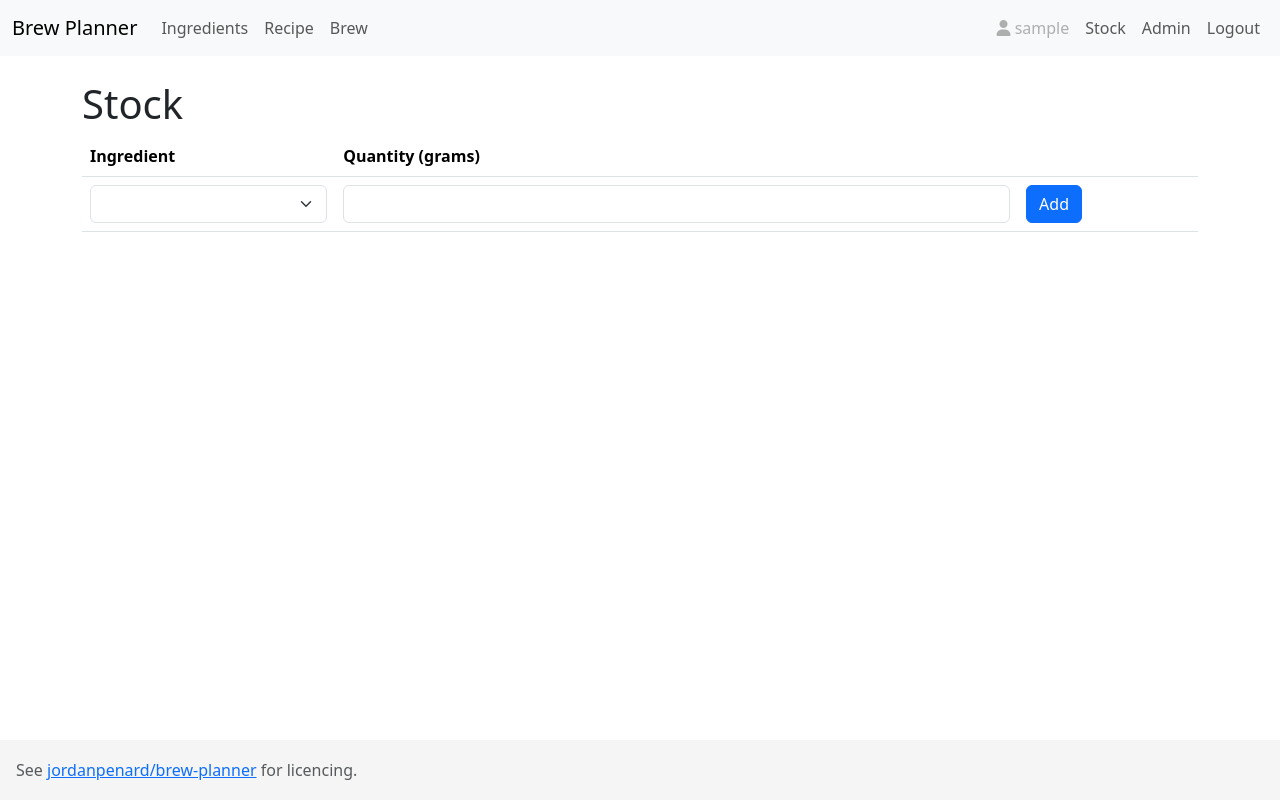
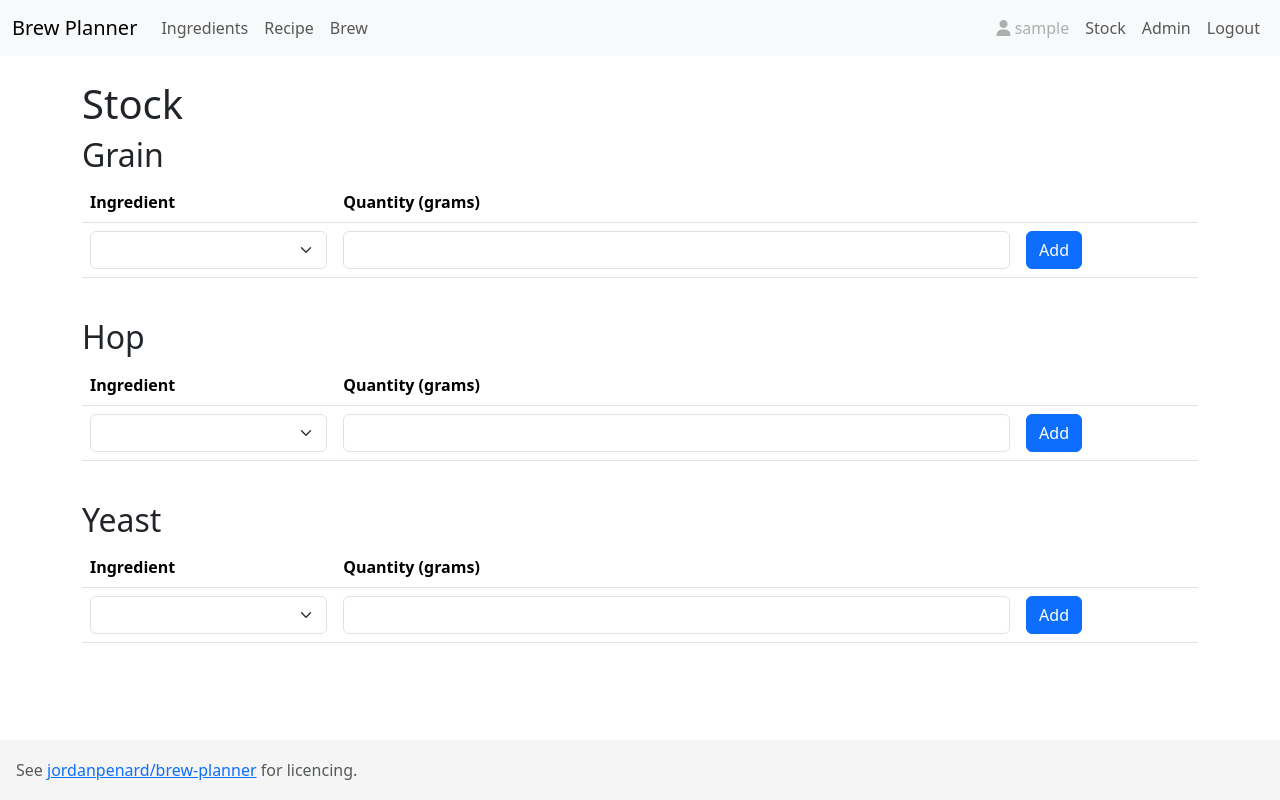
Before and after one commit to jordanpenard/brew-planner, a Django app: page /stock in a window 1280 px wide. Run offline with Django 4.2, Linux system fonts and the light colour scheme; the visitor is signed in with stand-in values (Sample User, id 1); data that the repository does not hold is empty; some libraries are stand-ins or nearby versions.

Commit message:
Split the stock view into grain, hop and yeast sections

```diff
--- a/stock/templates/add_stock_entry.html
+++ /dev/null
@@ -1,12 +0,0 @@
-<form method="post" action="/stock/add">
-  {% csrf_token %}
-  <tr>
-    <td><select id="ingredient" name="ingredient" class="form-select">
-      {% for ingredient in unused_ingredients %}
-        <option value="{{ ingredient.pk }}">{{ ingredient }}</option>
-      {% endfor %}
-    </select></td>
-    <td><input type="text" class="form-control" id="quantity_g" name="quantity_g"></td>
-    <td><button type="submit" class="btn btn-primary">Add</button></td>
-  </tr>
-</form>
--- a/stock/templates/stock.html
+++ b/stock/templates/stock.html
@@ -13,34 +13,15 @@
 
 <h1>Stock</h1>
 {% if user.is_authenticated %}
-    <table class="table">
-        <thead><tr><th scope="col">Ingredient</th><th scope="col">Quantity (grams)</th><th scope="col"></th></tr></thead>
-        <tbody>
-            {% for entry in stock %}
-                {% if entry.owner == user.username %}
-                    <tr>
-                        <form id="stock_{{entry.pk}}" method="post" action="/stock/edit">
-                            {% csrf_token %}
-                            <input type="hidden" name="pk" value="{{entry.pk}}">
-                            <td>
-                                <label style="margin-top: 5px;">{{entry.ingredient}}</label>
-                            </td>
-                            <td>
-                                <label id="l_quantity_g_{{entry.pk}}" style="margin-top: 5px;">{{entry.quantity_g}}</label>
-                                <input hidden="hidden" type="text" class="form-control" id="quantity_g_{{entry.pk}}" name="quantity_g" value="{{entry.quantity_g}}">
-                            </td>
-                            <td>
-                                <button type="button" id="edit_{{entry.pk}}" onClick="stock_edit({{entry.pk}})" class="btn btn-primary">Edit</button>
-                                <button hidden="hidden" id="save_{{entry.pk}}" type="submit" class="btn btn-primary">Save</button>
-                            </td>
-                        </form>
-                    </tr>
-                {% endif %}
-            {% endfor %}
-            {% include "add_stock_entry.html" %}
-        </tbody>
-    </table>
-<br>
+    {% with ingredient_type='Grain' stock=grain_stock unused_ingredients=grain_unused_ingredients  %}
+        {% include 'stock_entry.html' %}
+    {% endwith %}
+    {% with ingredient_type='Hop' stock=hop_stock unused_ingredients=hop_unused_ingredients  %}
+        {% include 'stock_entry.html' %}
+    {% endwith %}
+    {% with ingredient_type='Yeast' stock=yeast_stock unused_ingredients=yeast_unused_ingredients  %}
+        {% include 'stock_entry.html' %}
+    {% endwith %}
 {% else %}
     <div class="alert alert-danger" role="alert">You need to be logged in</div>
 {% endif %}
--- /dev/null
+++ b/stock/templates/stock_entry.html
@@ -0,0 +1,38 @@
+<h2>{{ingredient_type}}</h2>
+<table class="table">
+    <thead><tr><th scope="col">Ingredient</th><th scope="col">Quantity (grams)</th><th scope="col"></th></tr></thead>
+    <tbody>
+        {% for entry in stock %}
+            <tr>
+                <form id="stock_{{entry.pk}}" method="post" action="/stock/edit">
+                    {% csrf_token %}
+                    <input type="hidden" name="pk" value="{{entry.pk}}">
+                    <td>
+                        <label style="margin-top: 5px;">{{entry.ingredient}}</label>
+                    </td>
+                    <td>
+                        <label id="l_quantity_g_{{entry.pk}}" style="margin-top: 5px;">{{entry.quantity_g}}</label>
+                        <input hidden="hidden" type="text" class="form-control" id="quantity_g_{{entry.pk}}" name="quantity_g" value="{{entry.quantity_g}}">
+                    </td>
+                    <td>
+                        <button type="button" id="edit_{{entry.pk}}" onClick="stock_edit({{entry.pk}})" class="btn btn-primary">Edit</button>
+                        <button hidden="hidden" id="save_{{entry.pk}}" type="submit" class="btn btn-primary">Save</button>
+                    </td>
+                </form>
+            </tr>
+        {% endfor %}
+        <form method="post" action="/stock/add">
+          {% csrf_token %}
+          <tr>
+            <td><select id="ingredient" name="ingredient" class="form-select">
+              {% for ingredient in unused_ingredients %}
+                <option value="{{ ingredient.pk }}">{{ ingredient }}</option>
+              {% endfor %}
+            </select></td>
+            <td><input type="text" class="form-control" id="quantity_g" name="quantity_g"></td>
+            <td><button type="submit" class="btn btn-primary">Add</button></td>
+          </tr>
+        </form>
+    </tbody>
+</table>
+<br>
--- a/stock/views.py
+++ b/stock/views.py
@@ -11,8 +11,13 @@ def index(request):
 def stock(request):
     # Filtering the list of ingredients so the list to add a new entry in the stock only shows ingredients that aren't yet in the stock
     used_ingredients = Stock.objects.filter(owner=request.user.username).values_list("ingredient")
-    context = {'stock': Stock.objects.all(),
-               'unused_ingredients': Ingredient.objects.all().exclude(pk__in=used_ingredients)}
+
+    context = {'grain_stock': Stock.objects.filter(owner=request.user.username, ingredient__in=Grain.objects.all()),
+               'grain_unused_ingredients': Grain.objects.all().exclude(pk__in=used_ingredients),
+               'hop_stock': Stock.objects.filter(owner=request.user.username, ingredient__in=Hop.objects.all()),
+               'hop_unused_ingredients': Hop.objects.all().exclude(pk__in=used_ingredients),
+               'yeast_stock': Stock.objects.filter(owner=request.user.username, ingredient__in=Yeast.objects.all()),
+               'yeast_unused_ingredients': Yeast.objects.all().exclude(pk__in=used_ingredients)}
     return render(request, 'stock.html', context)
 
 
```
